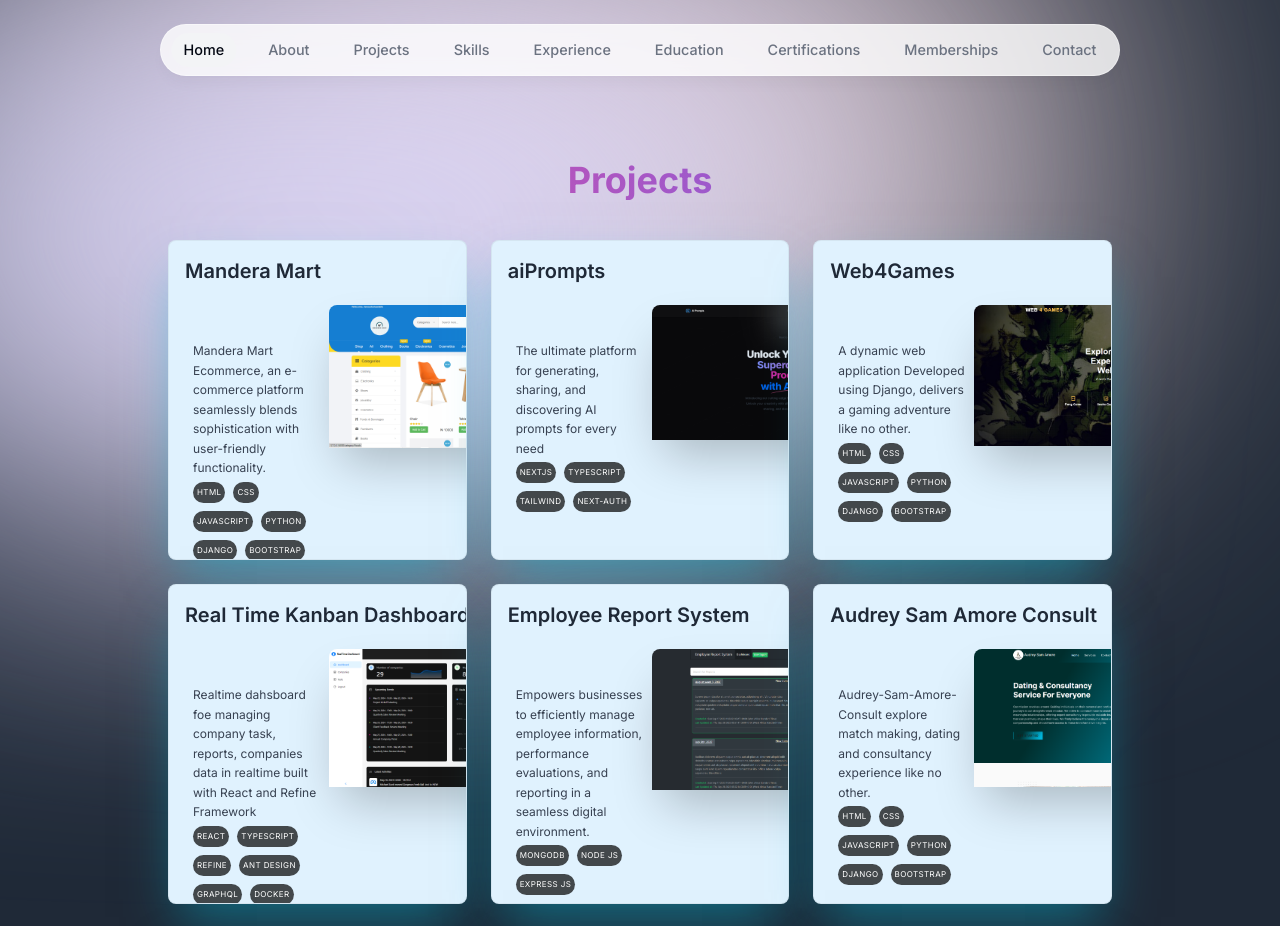
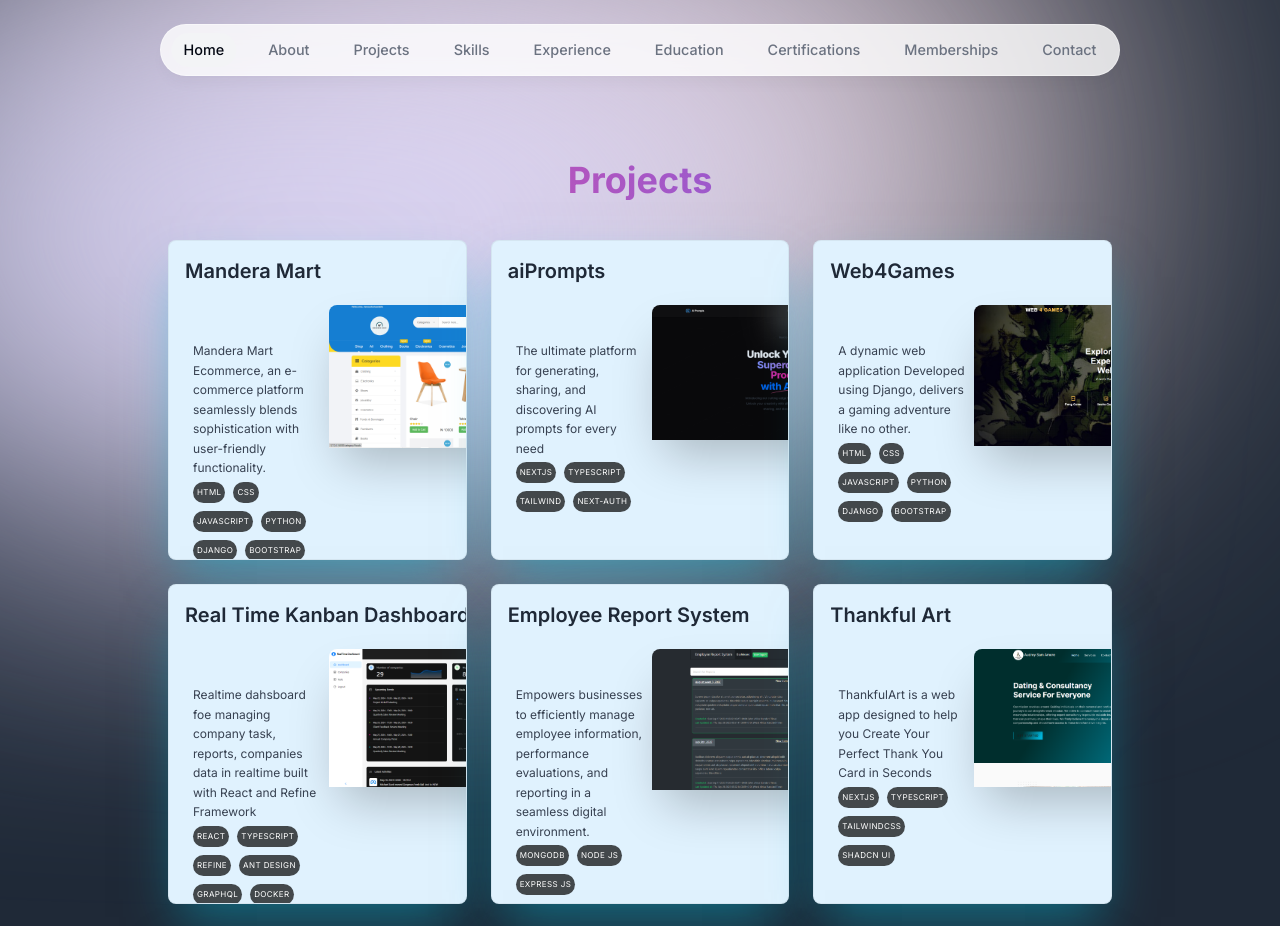
Before and after one commit to engraya/engrahmadaya-portfolio, a Next.js app: page /projects in a window 1280 px wide. Shown: the top 926 px of the page. Built offline with nearby package versions, Linux system fonts and the light colour scheme.

Commit message:
Added a Thankful Art Project

```diff
--- a/lib/constants.ts
+++ b/lib/constants.ts
@@ -246,14 +246,14 @@ export const Bio = {
     },
       {
       id: 5,
-      title: "Audrey Sam Amore Consult",
+      title: "Thankful Art",
       description:
-        " Audrey-Sam-Amore-Consult explore match making, dating and consultancy experience like no other.",
+        "ThankfulArt is a web app designed to help you Create Your Perfect Thank You Card in Seconds",
       image: amore,
-      tags: ["HTML", "CSS", "JavaScript", "Python", "Django", "Bootstrap"],
+      tags: ["Nextjs", "Typescript", "TailwindCSS", "Shadcn UI"],
       category: "web app",
-      github: "https://github.com/engraya/Audrey-Sam-Amore-Consultancy",
-      webapp: "https://audresamamore.vercel.app/",
+      github: "https://github.com/engraya/thankful_art",
+      webapp: "https://thankfulart.vercel.app/",
     },
       {
       id: 6,
--- a/public/projects/projectSources.ts
+++ b/public/projects/projectSources.ts
@@ -20,9 +20,11 @@ import shopoholics from "./shopoholics.png"
 import shelterium from "./shelterium.png"
 import quickSumAi from "./quick sum ai.png"
 import aiPrompts from "./aiprompts.png"
+import thankfulart from "./thankfulart.png"
 
 export {
 afan,
+thankfulart,
 quickSumAi,
 aiPrompts,
 shelterium,
```
Also changed, not shown: public/projects/thankfulart.png (added).
